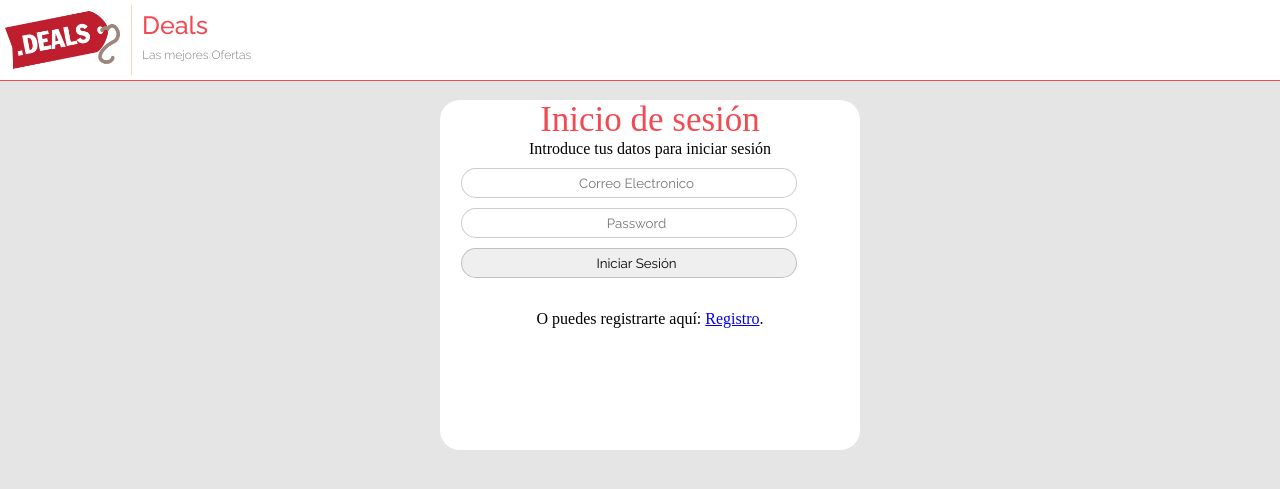
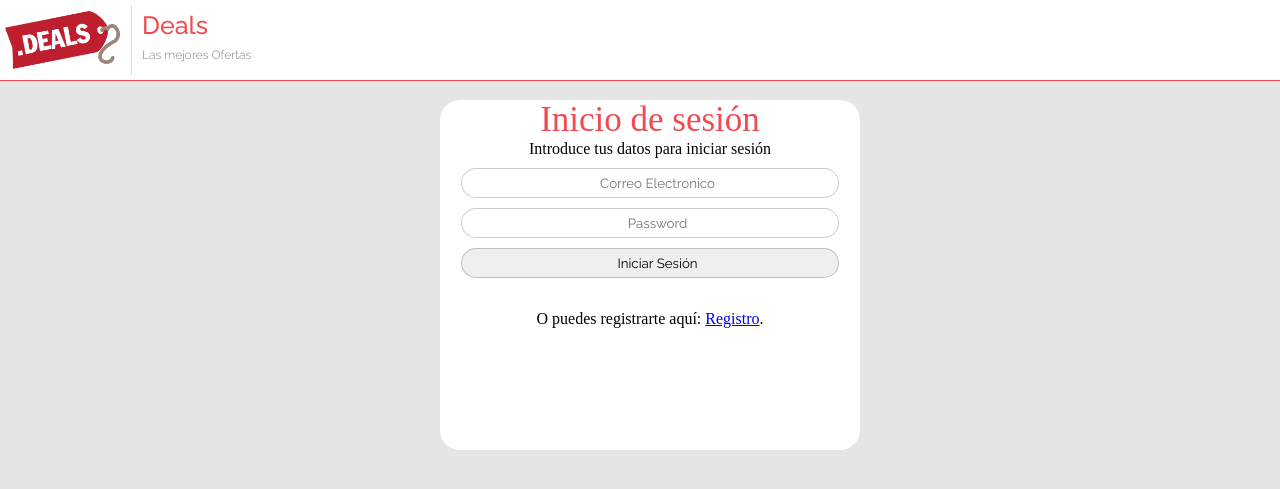
Before and after one commit to mgurbinaa/ProyectoDW, a PHP site: page /php/login.php in a window 1280 px wide. Shown: the top 489 px of the page. Run offline with PHP 8.4, Linux system fonts and the light colour scheme.

Commit message:
Update estilosLogin.css

```diff
--- a/css/estilosLogin.css
+++ b/css/estilosLogin.css
@@ -40,7 +40,7 @@ a{
 }
     .contenedor>input{
         float: left;
-        width: 80%;
+        width: 90%;
         margin-left: 5%;
         height: 30px;
         border-radius: 15px;
@@ -53,7 +53,7 @@ a{
     }
     .contenedor>#boton{
         float: left;
-        width: 80%;
+        width: 90%;
         margin-left: 5%;
         height: 30px;
         border-radius: 15px;
```
